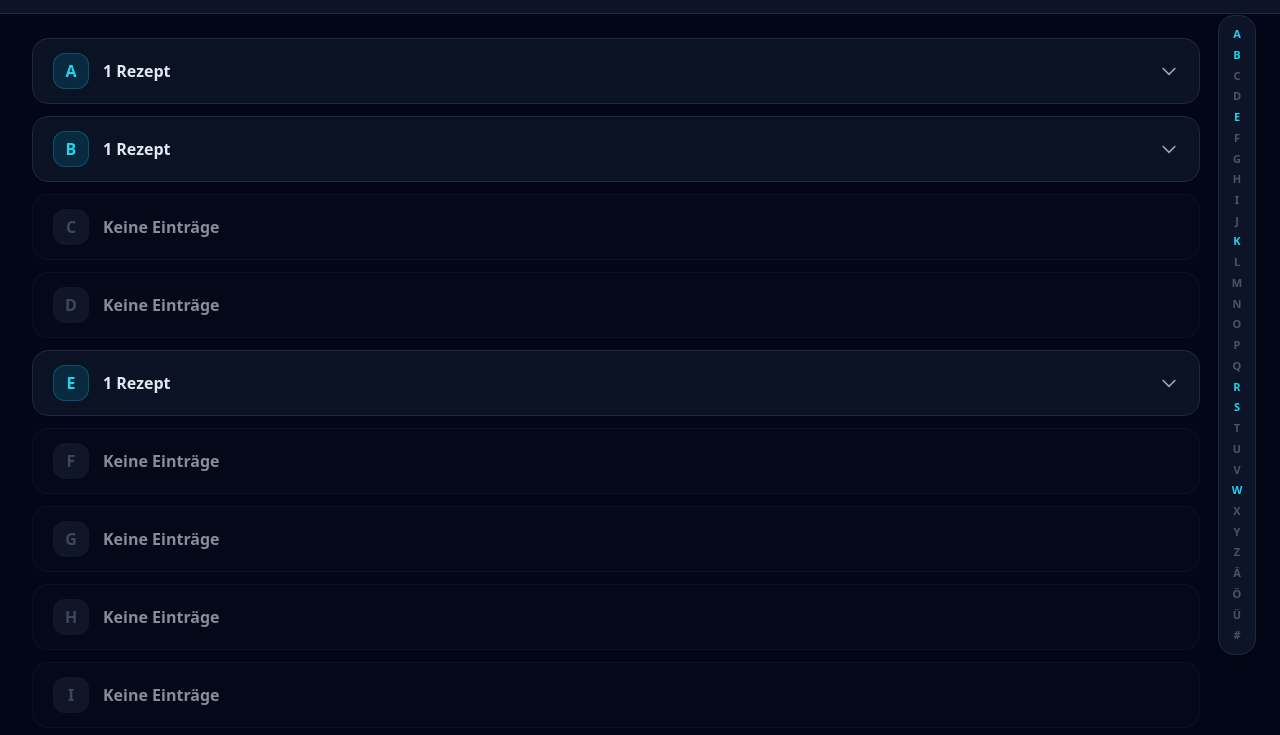
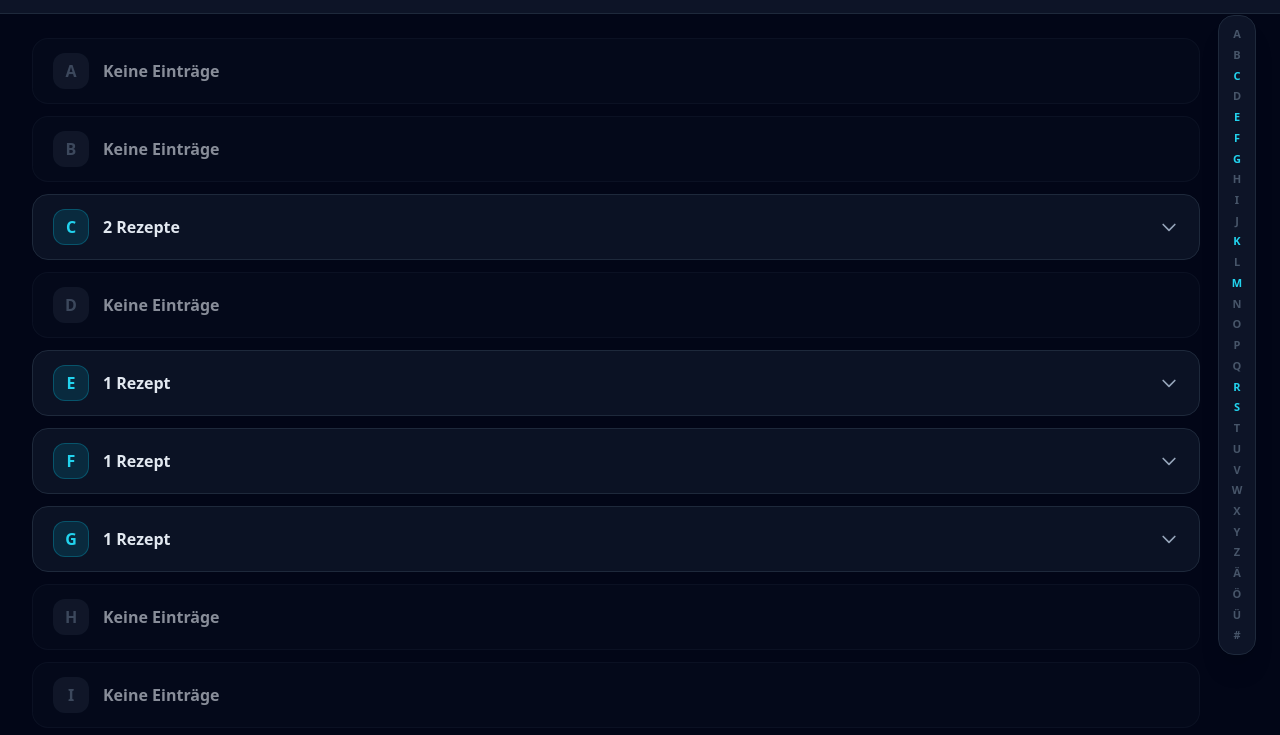
Before and after one commit to Prexi1201/kartonfinder, a plain HTML site: page rezepte.html in a window 1280 px wide. Shown: the part 65-800 px from the top of the page. Drawn offline with nearby package versions, Linux system fonts and the light colour scheme.

Commit message:
Update rezepte.html

```diff
--- a/rezepte.html
+++ b/rezepte.html
@@ -122,15 +122,21 @@
         // Das Skript sortiert sie automatisch nach dem ersten Buchstaben ein!
         // =========================================================================
         const REZEPT_DATEIEN = [
-            "Apfelkuchen_Oma.pdf",
-            "Bananenbrot.pdf",
-            "Eierkuchen_Grundrezept.pdf",
-            "Kaiserschmarrn.pdf",
-            "Kartoffelpuffer_ohne_Ei.pdf",
-            "Kekse_Schoko.pdf",
-            "Spaghetti_Bolognese.pdf",
-            "Waffeln_ohne_Backpulver.pdf",
-            "Regenbogen-Muffins Rezept.pdf"
+            "Chocolate_Chip_Cookies_Rezept.pdf",
+            "Crêpes.pdf",
+            "Eingelegte Gurken.pdf",
+            "Fermentierte Gurken.pdf",
+            "Gurken-Rezept (Variante).pdf",
+            "Käsesalat.pdf",
+            "Kraeuteressig_Rezept.pdf",
+            "Muffins im Waffelbecher.pdf",
+            "Regenbogen-Muffins Rezept.pdf",
+            "Saure Gurken.pdf",
+            "Schokopralinen.pdf",
+            "Senfgurken.pdf",
+            "Spekulatius-Kugeln 2.pdf",
+            "Spekulatius-Kugeln.pdf",
+            "Spiegeleikuchen Rezept.pdf",
         ];
 
         const ORDNER_PFAD = "Rezepte/";
```
